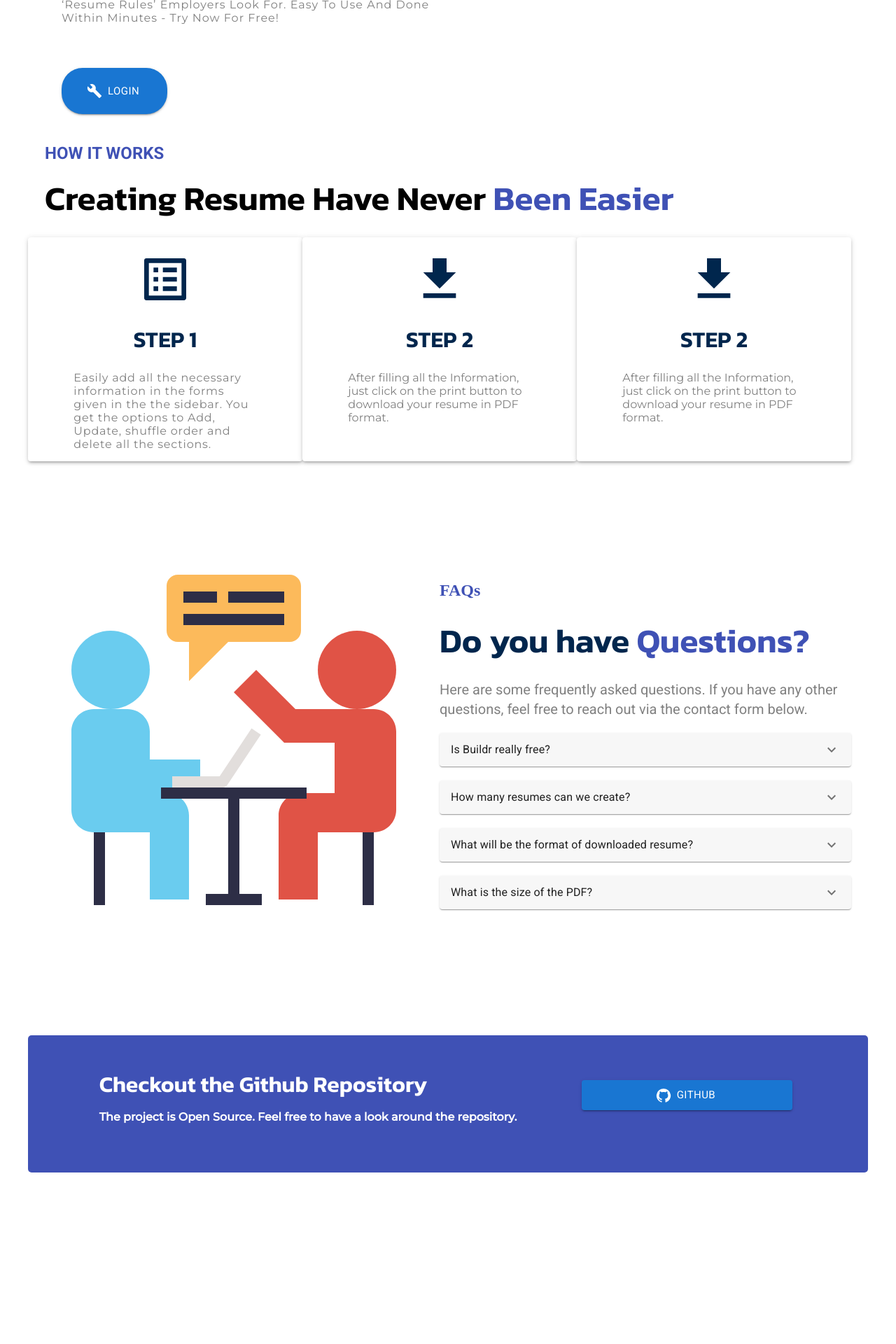
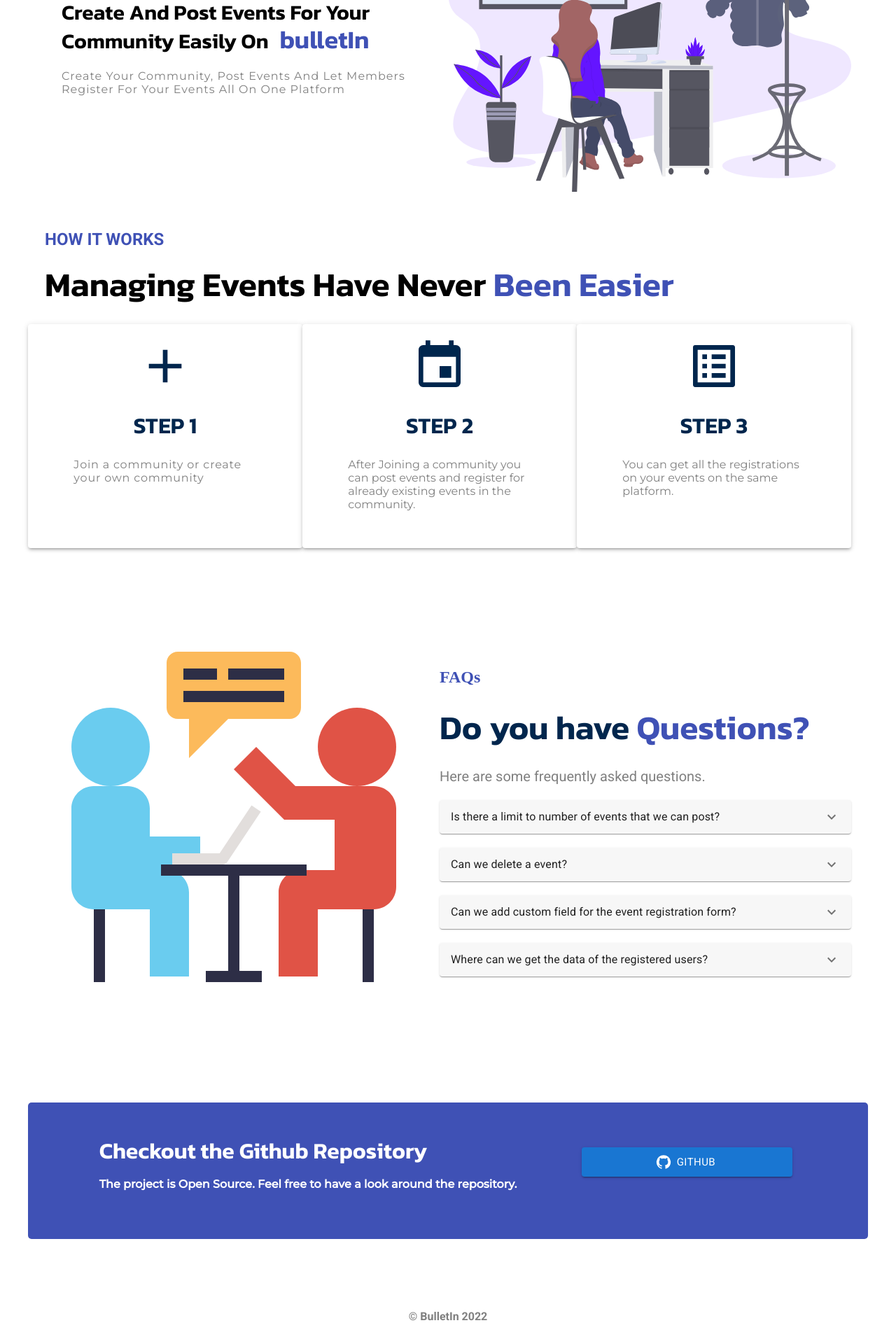
Before and after one commit to KrishnaTyagi01/vcampus, a Next.js app: page / in a window 1280 px wide. Shown: the part 212-2132 px from the top of the page at 70% size. Before the commit the page ends 1895 px from the top, so only its background shows below. Built offline with nearby package versions, Linux system fonts and the light colour scheme; no server answers.

Commit message:
changed landing page

```diff
--- /dev/null
+++ b/src/components/Footer.js
@@ -0,0 +1,20 @@
+import React from "react";
+
+function Footer() {
+  return (
+    <div
+      style={{
+        width: "100%",
+        display: "flex",
+        justifyContent: "center",
+        marginTop: "80px",
+      }}
+    >
+      <h4 className="font-roboto text-[gray] capitalize text-md">
+        © BulletIn 2022
+      </h4>
+    </div>
+  );
+}
+
+export default Footer;
--- a/src/components/Github.js
+++ b/src/components/Github.js
@@ -46,10 +46,7 @@ function Github() {
         </Grid>
 
         <Grid lg={4} md={4} sm={12} xs={12}>
-          <Link
-            href="https://github.com/KrishnaTyagi01/builder"
-            target="_blank"
-          >
+          <a href="https://github.com/KrishnaTyagi01/vcampus" target="_blank">
             <Button
               variant="contained"
               color="primary"
@@ -64,7 +61,7 @@ function Github() {
             >
               Github
             </Button>
-          </Link>
+          </a>
         </Grid>
       </Grid>
     </Container>
--- a/src/components/Navbar.js
+++ b/src/components/Navbar.js
@@ -38,7 +38,7 @@ export default function ButtonAppBar() {
             <MenuIcon />
           </IconButton>
           <Typography variant="h6" component="div" sx={{ flexGrow: 1 }}>
-            Campus
+            BulletIn
           </Typography>
           {/* <Link href="/api/auth/signin"> */}
           <Button color="inherit" onClick={handleSigninOpen}>
--- a/src/components/Signin.js
+++ b/src/components/Signin.js
@@ -39,7 +39,7 @@ export default function SigninDialog({ openSignin, handleSigninClose }) {
       >
         <div className="flex flex-col items-center">
           <DialogTitle className="font-kanit text-[3rem]">
-            Welcome to vcampus
+            Welcome to BulletIn
           </DialogTitle>
           <DialogContentText style={{ marginTop: "-1rem" }}>
             PLEASE LOGIN TO CONTINUE
--- a/src/components/faqs/index.js
+++ b/src/components/faqs/index.js
@@ -5,20 +5,20 @@ import { Container, Grid, Hidden } from "@mui/material";
 
 const faqs = [
   {
-    ques: "Is Buildr really free?",
-    ans: "Yes, it's completely free for everyone.",
+    ques: "Is there a limit to number of events that we can post?",
+    ans: "No, a user can post as many events as they like.",
   },
   {
-    ques: "How many resumes can we create?",
-    ans: "There is no limit on number of resumes. You can create any number of resumes one at a time.",
+    ques: "Can we delete a event?",
+    ans: "Yes, A user can delete the event which was created by them.",
   },
   {
-    ques: "What will be the format of downloaded resume?",
-    ans: "Resume will be downloaded in pdf format",
+    ques: "Can we add custom field for the event registration form?",
+    ans: "Yes, each event can have it's own custom field.",
   },
   {
-    ques: "What is the size of the PDF?",
-    ans: "The size of the PDF is A4 which is the standard size for all Resume. It is usually less than 100kb.",
+    ques: "Where can we get the data of the registered users?",
+    ans: "You can view all the registations on your events on the myEvents section.",
   },
 ];
 
@@ -49,8 +49,7 @@ function Faq() {
           </h1>
 
           <span className="faq_para font-roboto text-[gray] text-xl">
-            Here are some frequently asked questions. If you have any other
-            questions, feel free to reach out via the contact form below.
+            Here are some frequently asked questions.
           </span>
 
           <div>
--- a/src/components/landing/Hero.js
+++ b/src/components/landing/Hero.js
@@ -2,11 +2,12 @@ import { Button, Container, Grid, Hidden } from "@mui/material";
 import BuildIcon from "@mui/icons-material/Build";
 import React from "react";
 import Link from "next/link";
-// import DesignIllustration from "../../assets/design-illustration-2.svg";
+import Image from "next/image";
+import DesignIllustration from "../../assets/heroimg.svg";
 
 const Hero = () => {
   return (
-    <Container className="hero" style={{ width: "100%" }}>
+    <Container className="hero" style={{ width: "100%", marginBottom: "3rem" }}>
       <Grid container>
         <Grid
           lg={6}
@@ -21,20 +22,19 @@ const Hero = () => {
         >
           <Container className="">
             <h1 className="font-kanit capitalize font-bold	text-3xl leading-9	">
-              Build your professional resume in just 2 steps with
-              <span className="pl-4 text-4xl text-[#3f51b5]">Buildr.</span>
+              Create and Post Events for your community Easily on
+              <span className="pl-4 text-4xl text-[#3f51b5]">bulletIn</span>
             </h1>
 
             <h4
               className="hero_sub font-Montserrat font-normal	capitalize tracking-wide text-[gray]"
               style={{ letterSpacing: 1 }}
             >
-              Create professional resume that follow the exact ‘resume rules’
-              employers look for. Easy to use and done within minutes - try now
-              for free!
+              Create your community, post events and let members register for
+              your events all on one platform
             </h4>
 
-            <Link href="/resume">
+            {/* <Link href="/resume">
               <Button
                 variant="contained"
                 color="primary"
@@ -49,17 +49,17 @@ const Hero = () => {
               >
                 Login
               </Button>
-            </Link>
+            </Link> */}
           </Container>
         </Grid>
         <Hidden smDown>
-          {/* <Grid lg={6} md={6}>
-            <img
+          <Grid lg={6} md={6}>
+            <Image
               src={DesignIllustration}
               alt="Design Illustration"
               style={{ height: 700, width: 700 }}
             />
-          </Grid> */}
+          </Grid>
         </Hidden>
       </Grid>
     </Container>
--- a/src/components/landing/Steps.js
+++ b/src/components/landing/Steps.js
@@ -3,6 +3,8 @@ import { Container, Paper } from "@mui/material";
 import { Grid } from "@mui/material";
 import ListAltIcon from "@mui/icons-material/ListAlt";
 import GetAppIcon from "@mui/icons-material/GetApp";
+import AddIcon from "@mui/icons-material/Add";
+import EventIcon from "@mui/icons-material/Event";
 function Steps() {
   return (
     <Container
@@ -17,7 +19,7 @@ function Steps() {
         className="font-kanit capitalize text-5xl font-bold"
         style={{ marginTop: "-1rem" }}
       >
-        Creating Resume have never{" "}
+        Managing Events have never{" "}
         <span className="text-[#3f51b5]">been easier</span>
       </h1>
 
@@ -37,7 +39,7 @@ function Steps() {
             className="flex flex-col items-center min-h-full h-80"
             id="github_button"
           >
-            <ListAltIcon
+            <AddIcon
               style={{
                 height: 80,
                 width: 80,
@@ -48,9 +50,7 @@ function Steps() {
             <h1 className="text-[#00264d] font-kanit ">STEP 1</h1>
 
             <span className="font-Montserrat text-[gray] w-4/6 tracking-wider">
-              Easily add all the necessary information in the forms given in the
-              the sidebar. You get the options to Add, Update, shuffle order and
-              delete all the sections.
+              Join a community or create your own community
             </span>
           </Paper>
         </Grid>
@@ -65,7 +65,7 @@ function Steps() {
           }}
         >
           <Paper elevation={3} className="flex flex-col items-center">
-            <GetAppIcon
+            <EventIcon
               style={{
                 height: 80,
                 width: 80,
@@ -76,8 +76,8 @@ function Steps() {
             <h1 className="text-[#00264d] font-kanit ">STEP 2</h1>
 
             <span className="font-Montserrat text-[gray] w-4/6">
-              After filling all the Information, just click on the print button
-              to download your resume in PDF format.
+              After Joining a community you can post events and register for
+              already existing events in the community.
             </span>
           </Paper>
         </Grid>
@@ -92,7 +92,7 @@ function Steps() {
           }}
         >
           <Paper elevation={3} className="flex flex-col items-center">
-            <GetAppIcon
+            <ListAltIcon
               style={{
                 height: 80,
                 width: 80,
@@ -100,11 +100,11 @@ function Steps() {
                 paddingTop: 20,
               }}
             />
-            <h1 className="text-[#00264d] font-kanit ">STEP 2</h1>
+            <h1 className="text-[#00264d] font-kanit ">STEP 3</h1>
 
             <span className="font-Montserrat text-[gray] w-4/6">
-              After filling all the Information, just click on the print button
-              to download your resume in PDF format.
+              You can get all the registrations on your events on the same
+              platform.
             </span>
           </Paper>
         </Grid>
--- a/src/pages/index.js
+++ b/src/pages/index.js
@@ -7,6 +7,7 @@ import Faq from "../components/faqs";
 import Github from "../components/Github";
 import Steps from "./../components/landing/Steps";
 import BaseDrawer from "./../components/main/BaseDrawer";
+import Footer from "../components/Footer";
 
 export default function Home() {
   const { data: session, status } = useSession();
@@ -21,6 +22,7 @@ export default function Home() {
           <Steps />
           <Faq />
           <Github />
+          <Footer />
         </>
       )}
 
--- a/src/pages/newcommunity.js
+++ b/src/pages/newcommunity.js
@@ -121,7 +121,7 @@ function NewCommunity() {
       <ToastContainer />
       <div className="bg-gray-100/75	min-h-screen flex flex-col items-center ">
         <Container className="bg-white rounded-xl flex flex-col justify-center items-center mb-8">
-          <h1 className="font-kanit text-5xl">Welcome to vcampus</h1>
+          <h1 className="font-kanit text-5xl">Welcome to BulletIn</h1>
           <h5
             style={{ marginTop: "-1rem" }}
             className="font-roboto font-light tracking-wider text-base"
```
Also changed, not shown: src/assets/heroimg.svg (added).
